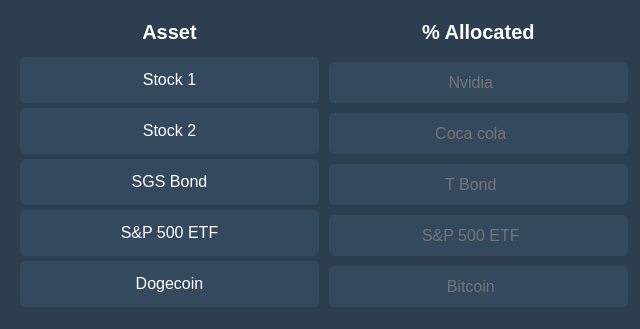
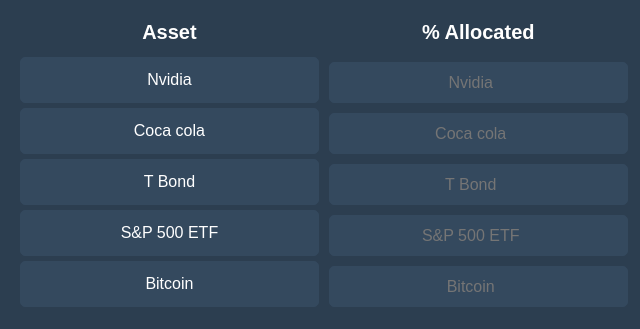
Before and after one commit to ffannisa/Investment-Portfolio-Simulation, a website built with Parcel: page Finance Simulation/index.html in a window 1280 px wide. Shown: the part 157-486 px from the top of the page, 0-640 px from the left. Built offline with nearby package versions, Linux system fonts and the light colour scheme.

Commit message:
rename stocks

```diff
--- a/Finance Simulation/index.html
+++ b/Finance Simulation/index.html
@@ -77,11 +77,11 @@
           <div class="asset1">
               <div class="header">Asset</div>
               <div class="asset">
-                  <div>Stock 1</div>
-                  <div>Stock 2</div>
-                  <div>SGS Bond</div>
+                  <div>Nvidia</div>
+                  <div>Coca cola</div>
+                  <div>T Bond</div>
                   <div>S&P 500 ETF</div>
-                  <div>Dogecoin</div>
+                  <div>Bitcoin</div>
               </div>
           </div>
           <div class="perallocated">
```
